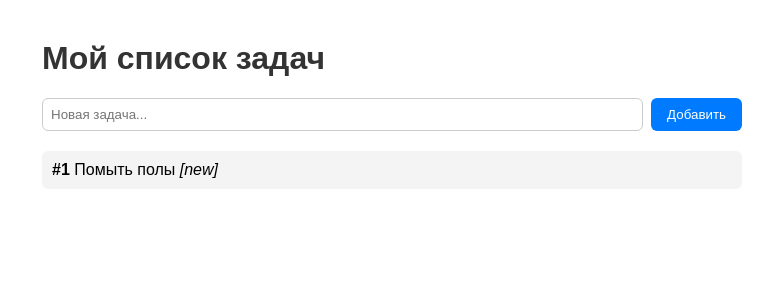
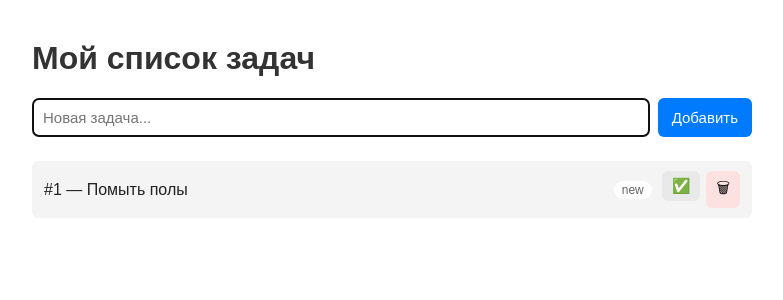
Before and after one commit to CelLecal/practice, a Flask app: page / in a window 1280 px wide. Shown: the top 300 px of the page, without its empty margins (248-1031 px from the left). Run offline with Flask 3, Linux system fonts and the light colour scheme; data comes from the database, SQL or seed files in the repository.

Commit message:
обновлённый index

```diff
--- a/templates/index.html
+++ b/templates/index.html
@@ -1,75 +1,30 @@
 <!DOCTYPE html>
 <html lang="ru">
-
 <head>
     <meta charset="UTF-8">
     <title>Список задач</title>
     <style>
-        body {
-            font-family: Arial, sans-serif;
-            max-width: 700px;
-            margin: 40px auto;
-        }
-
-        h1 {
-            color: #333;
-        }
-
-        form {
-            display: flex;
-            gap: 8px;
-            margin-bottom: 20px;
-        }
-
-        input[type="text"] {
-            flex: 1;
-            padding: 8px;
-            border: 1px solid #ccc;
-            border-radius: 6px;
-        }
-
-        button {
-            padding: 8px 16px;
-            background: #007bff;
-            color: #fff;
-            border: none;
-            border-radius: 6px;
-            cursor: pointer;
-        }
-
-        button:hover {
-            background: #0056b3;
-        }
-
-        ul {
-            list-style: none;
-            padding: 0;
-        }
-
-        li {
-            padding: 10px;
-            margin: 6px 0;
-            background: #f4f4f4;
-            border-radius: 6px;
-        }
-
-        .done {
-            text-decoration: line-through;
-            color: #888;
-        }
-
-        .empty {
-            color: #999;
-            font-style: italic;
-        }
-
-        .error {
-            color: #c00;
-            margin-bottom: 12px;
-        }
+        body { font-family: Arial, sans-serif; max-width: 720px; margin: 40px auto; padding: 0 16px; color: #222; }
+        h1 { color: #333; }
+        .add-form { display: flex; gap: 8px; margin-bottom: 24px; }
+        .add-form input { flex: 1; padding: 10px; border: 1px solid #ccc; border-radius: 6px; font-size: 15px; }
+        button { padding: 8px 14px; border: none; border-radius: 6px; cursor: pointer; font-size: 15px; }
+        .btn-primary { background: #007bff; color: #fff; }
+        .btn-primary:hover { background: #0056b3; }
+        .btn-icon { background: #e9e9e9; padding: 6px 10px; }
+        .btn-icon:hover { background: #d4d4d4; }
+        .btn-danger { background: #fde0e0; }
+        .btn-danger:hover { background: #f8c0c0; }
+        ul { list-style: none; padding: 0; }
+        li { display: flex; align-items: center; gap: 10px; padding: 10px 12px; margin: 6px 0; background: #f4f4f4; border-radius: 6px; }
+        .task-title { flex: 1; }
+        li.done .task-title { text-decoration: line-through; color: #888; }
+        .status { font-size: 12px; color: #666; background: #fff; padding: 2px 8px; border-radius: 10px; }
+        .empty { color: #999; font-style: italic; }
+        .error { color: #c00; margin-bottom: 12px; padding: 8px 12px; background: #fde0e0; border-radius: 6px; }
+        .actions { display: flex; gap: 6px; }
     </style>
 </head>
-
 <body>
     <h1>Мой список задач</h1>
 
@@ -77,18 +32,31 @@
         <p class="error">{{ error }}</p>
     {% endif %}
 
-    <form method="POST" action="{{ url_for('index') }}">
-        <input type="text" name="title" placeholder="Новая задача..." required>
-        <button type="submit">Добавить</button>
+    <form class="add-form" method="POST" action="{{ url_for('index') }}">
+        <input type="text" name="title" placeholder="Новая задача..." required autofocus>
+        <button type="submit" class="btn-primary">Добавить</button>
     </form>
 
     {% if items %}
         <ul>
             {% for item in items %}
                 <li class="{% if item.status == 'done' %}done{% endif %}">
-            <strong>#{{ item.id }}</strong>
-            {{ item.title }}
-            <em>[{{ item.status }}]</em>
+                    <span class="task-title">#{{ item.id }} — {{ item.title }}</span>
+                    <span class="status">{{ item.status }}</span>
+
+                    <div class="actions">
+                        <form method="POST" action="{{ url_for('toggle_done', task_id=item.id) }}">
+                            <button type="submit" class="btn-icon" title="Переключить статус">
+                                {% if item.status == 'done' %}↩{% else %}✅{% endif %}
+                            </button>
+                        </form>
+
+                        <form method="POST"
+                              action="{{ url_for('delete_task', task_id=item.id) }}"
+                              onsubmit="return confirm('Удалить задачу #{{ item.id }}?');">
+                            <button type="submit" class="btn-icon btn-danger" title="Удалить">🗑</button>
+                        </form>
+                    </div>
                 </li>
             {% endfor %}
         </ul>
@@ -96,5 +64,4 @@
         <p class="empty">Список пуст. Добавь первую задачу!</p>
     {% endif %}
 </body>
-
 </html>
```
Lines whose indentation alone changed are shown as unchanged.
